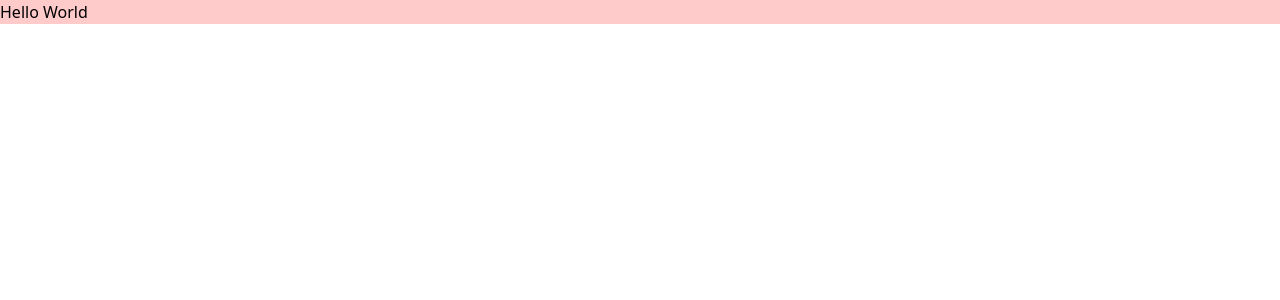
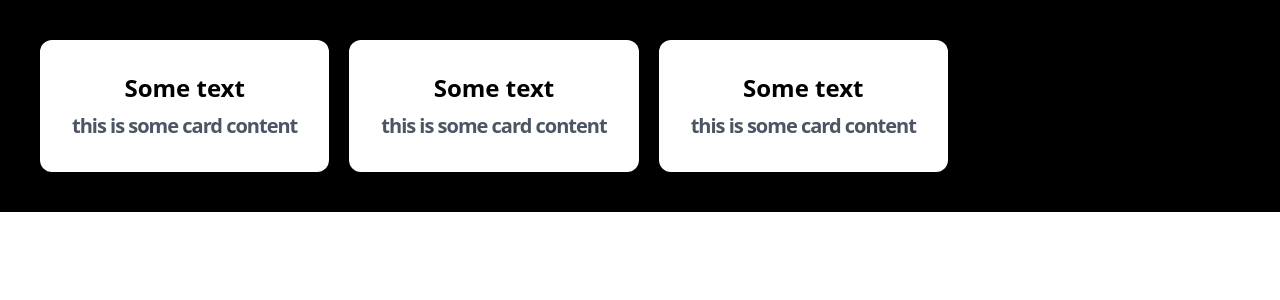
Before and after one commit to cvm1912/React-starter, a React (Create React App) app: page / in a window 1280 px wide. Shown: the top 300 px of the page. Built offline with nearby package versions, Linux system fonts and the light colour scheme.

Commit message:
added flexbox-card

```diff
--- a/src/App.js
+++ b/src/App.js
@@ -1,9 +1,13 @@
 import React from "react";
+import Card from "./Components/Card";
 
 function App() {
   return (
-    <div className="App">
-      <h1 className="bg-red-200">Hello World</h1>
+    <div className="flex flex-wrap gap-5 bg-black p-10 justify-start">
+        <Card/>
+        <Card/>
+       <Card/>
+
     </div>
   );
 }
--- /dev/null
+++ b/src/Components/Card.js
@@ -0,0 +1,11 @@
+import React from "react";
+function Card() {
+    return (
+        <div className="border-1 p-8 text-center rounded-xl bg-white shadow-md ">
+            <h1 className="text-2xl font-bold mb-2">Some text</h1>
+            <p className="text-xl font-semibold text-gray-600 tracking-tighter">this is some card content</p>
+        </div>
+     );
+}
+
+export default Card;
```
